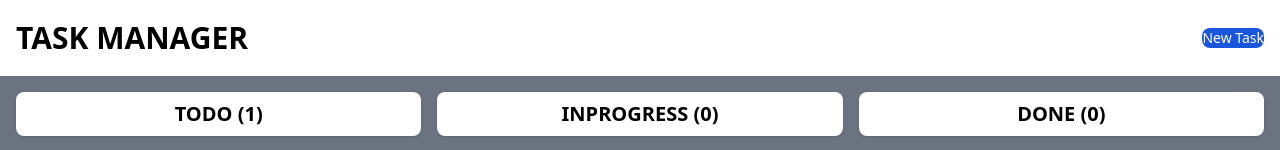
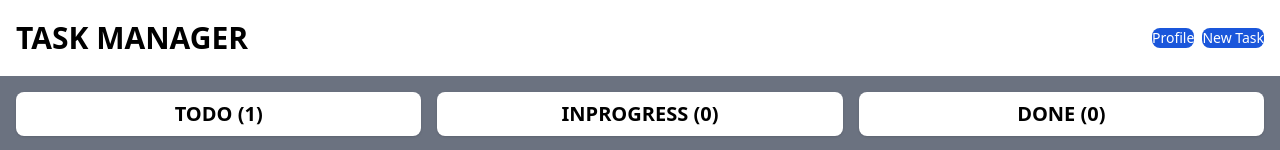
Before and after one commit to Toobaafzalii/azki-task-manager, a Next.js app: page / in a window 1280 px wide. Shown: the top 150 px of the page. Built offline with nearby package versions, Linux system fonts and the light colour scheme.

Commit message:
feat: add MUI package

```diff
--- a/src/app/components/appCard/index.tsx
+++ b/src/app/components/appCard/index.tsx
@@ -58,7 +58,7 @@ const AppCard:React.FC<ITask> = ({description, title , status, id}) => {
         <span className="text-sm text-gray-500 dark:text-gray-400">{description}</span>
         <div className="mt-4 flex space-x-3 lg:mt-6">
         {status !== "DONE" ? (  <button
-            className=" inline-flex items-center text-nowrap rounded-lg bg-cyan-700 px-4 py-2 text-center text-sm font-medium text-white hover:bg-cyan-800 focus:outline-none focus:ring-4 focus:ring-cyan-300 dark:bg-cyan-600 dark:hover:bg-cyan-700 dark:focus:ring-cyan-800"
+            className=" inline-flex items-center text-nowrap rounded-lg bg-cyan-700 px-4 py-2 text-center text-sm font-medium cursor-pointer text-white hover:bg-cyan-800 focus:outline-none focus:ring-4 focus:ring-cyan-300 dark:bg-cyan-600 dark:hover:bg-cyan-700 dark:focus:ring-cyan-800"
             onClick={handleStatusChange}
           >
           {status == "TODO" ? "Mark INPROGRESS" : "Mark DONE"}
--- a/src/app/components/appHeader/index.tsx
+++ b/src/app/components/appHeader/index.tsx
@@ -107,8 +107,9 @@ import {
             TASK MANAGER
           </span>
         </NavbarBrand>
-        <div className="order-2 items-center flex">
-          <Button onClick={onNewTaskClick}>New Task</Button>
+        <div className="order-2 items-center gap-2 flex">
+          <Button className="cursor-pointer">Profile</Button>
+          <Button className="cursor-pointer" onClick={onNewTaskClick}>New Task</Button>
         </div>
         {/* <NavbarToggle /> */}
       </MegaMenu>
```
Also changed, not shown: package.json (+6 -1 lines), 1 other file (tests, documents, lock files or other folders).
